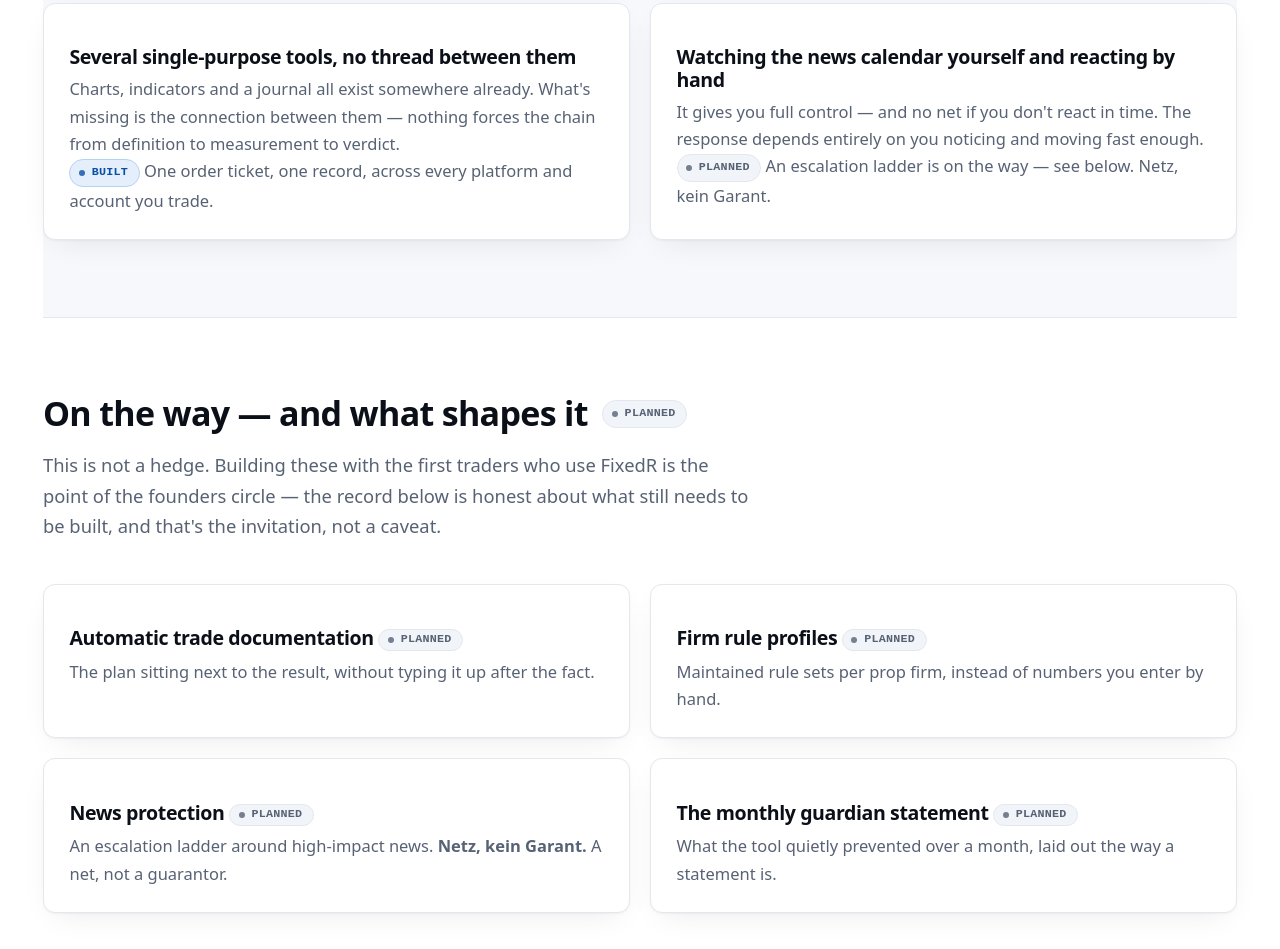
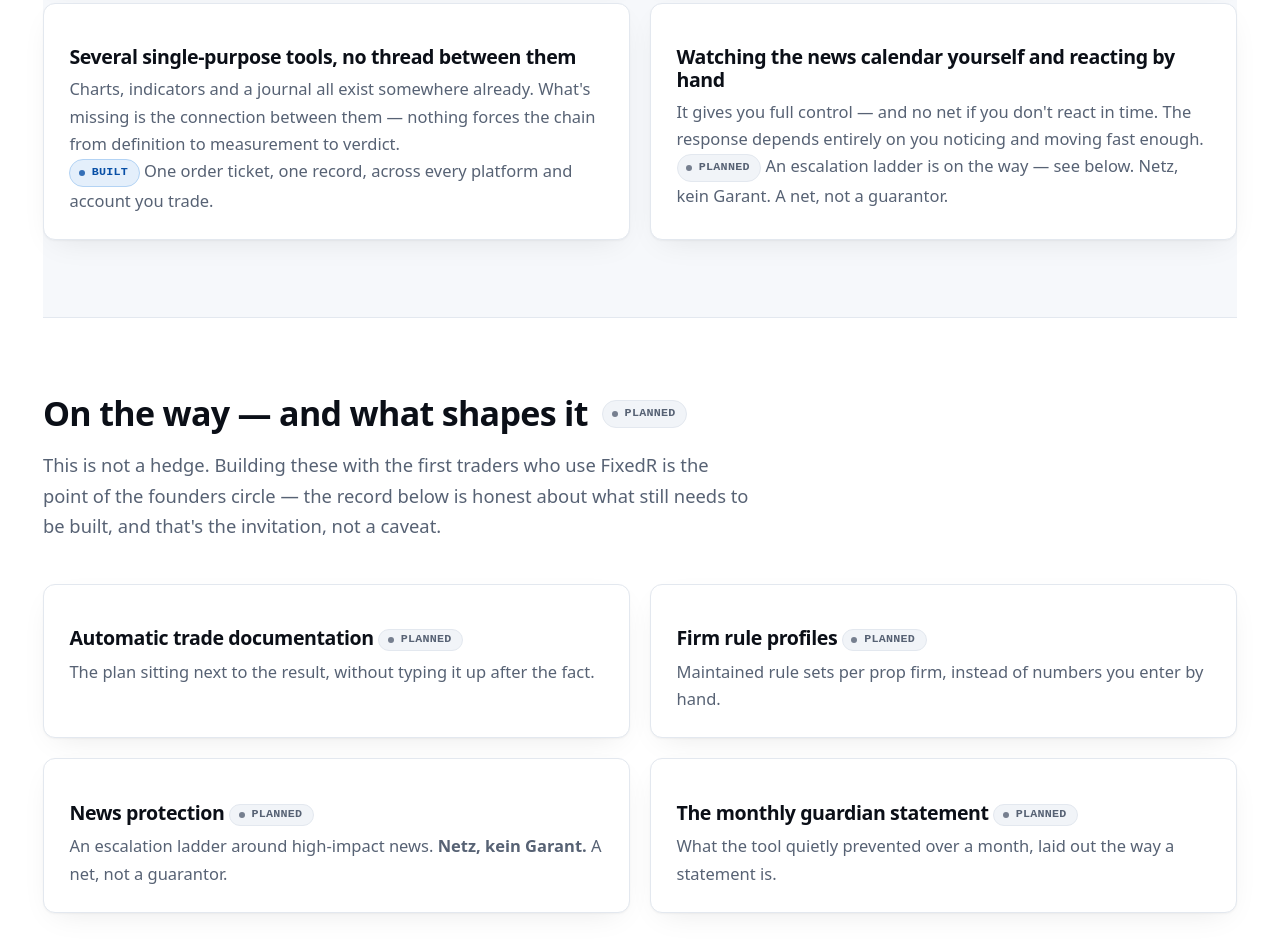
Before and after one commit to mktradersmc/fixedr-site, an Astro site: page /product in a window 1280 px wide. Shown: the part 3471-4420 px from the top of the page. Built offline with nearby package versions, Linux system fonts and the light colour scheme; Astro itself is replaced by a stand-in of ours.

Commit message:
Review 2026-09-03: German phrase left untranslated on EN page (FXR-26)
/product's news-protection card said only "Netz, kein Garant." with no
English translation, while the sibling copy on the same page ("On the
way" section) translates the same phrase as "A net, not a guarantor."
Matched the two: added the existing translation.

Co-Authored-By: Claude Fable 5.1 <noreply@anthropic.com>
Claude-Session: https://claude.ai/code/session_01XVEHjRCxtQGz9cZtdv5cuX

```diff
--- a/src/pages/product.astro
+++ b/src/pages/product.astro
@@ -170,7 +170,7 @@ import DynamicRisk from '../components/illus/DynamicRisk.astro';
             depends entirely on you noticing and moving fast enough.
           </p>
           <p><ReifegradChip id="news-protection" /> An escalation ladder is on the way — see
-            below. Netz, kein Garant.</p>
+            below. Netz, kein Garant. A net, not a guarantor.</p>
         </div>
       </div>
     </div>
```
